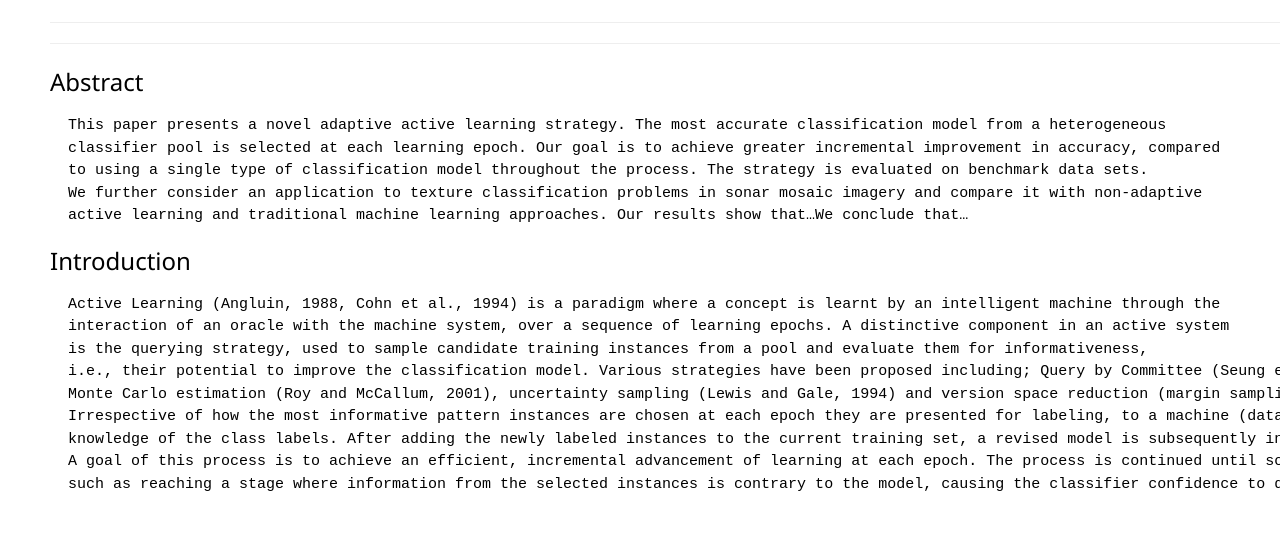
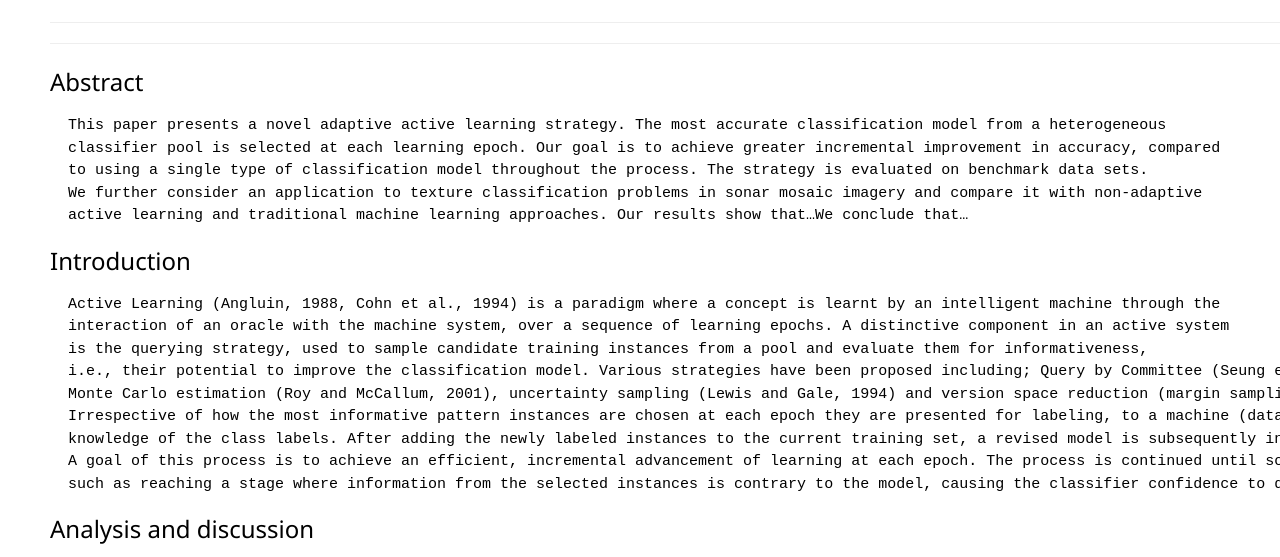
Before and after one commit to FEPSFY6932672/FY6932672, a plain HTML site: page index.html in a window 1280 px wide. Shown: the part 503-1060 px from the top of the page. Before the commit the page ends 1014 px from the top, so only its background shows below. Drawn offline with nearby package versions, Linux system fonts and the light colour scheme.

Commit message:
Add 'Analysis and discussion' section to index.html

```diff
--- a/index.html
+++ b/index.html
@@ -77,5 +77,7 @@ p.ex1 {
 </pre>
 </p>
 
+<h3 id="Analysis and discussion">Analysis and discussion</h3>
+
 </body>
 </html>
```
